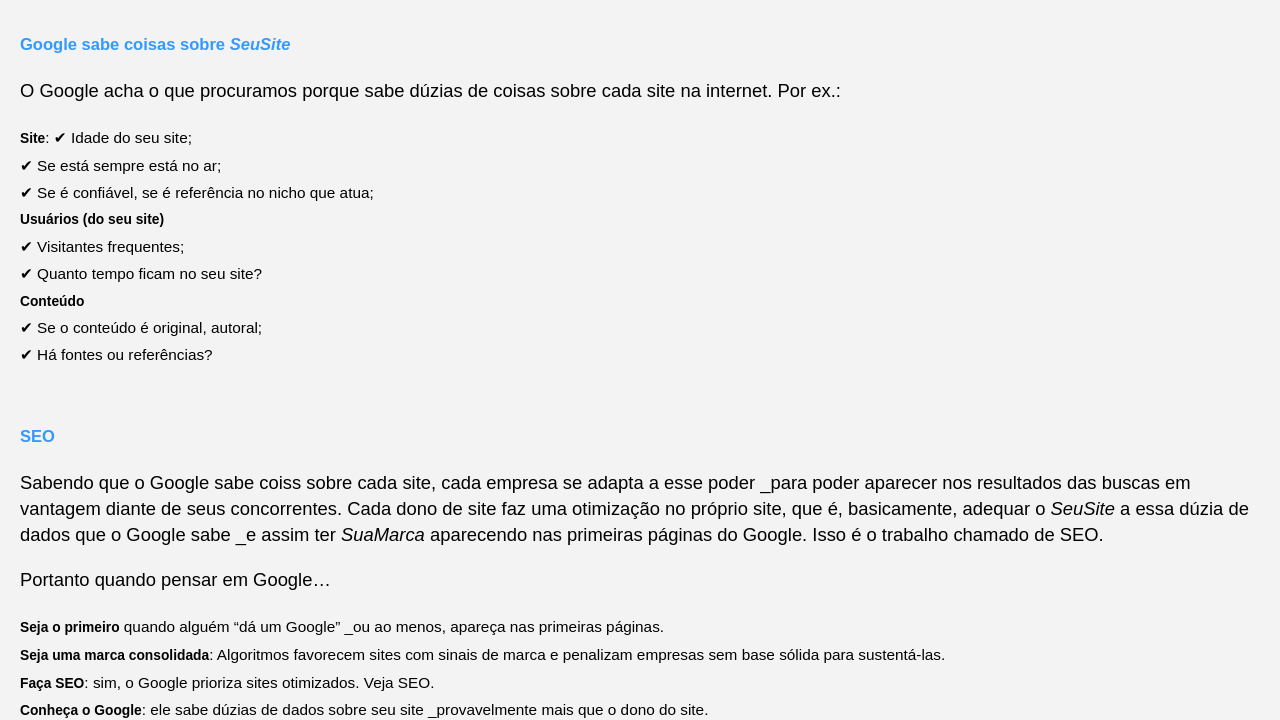
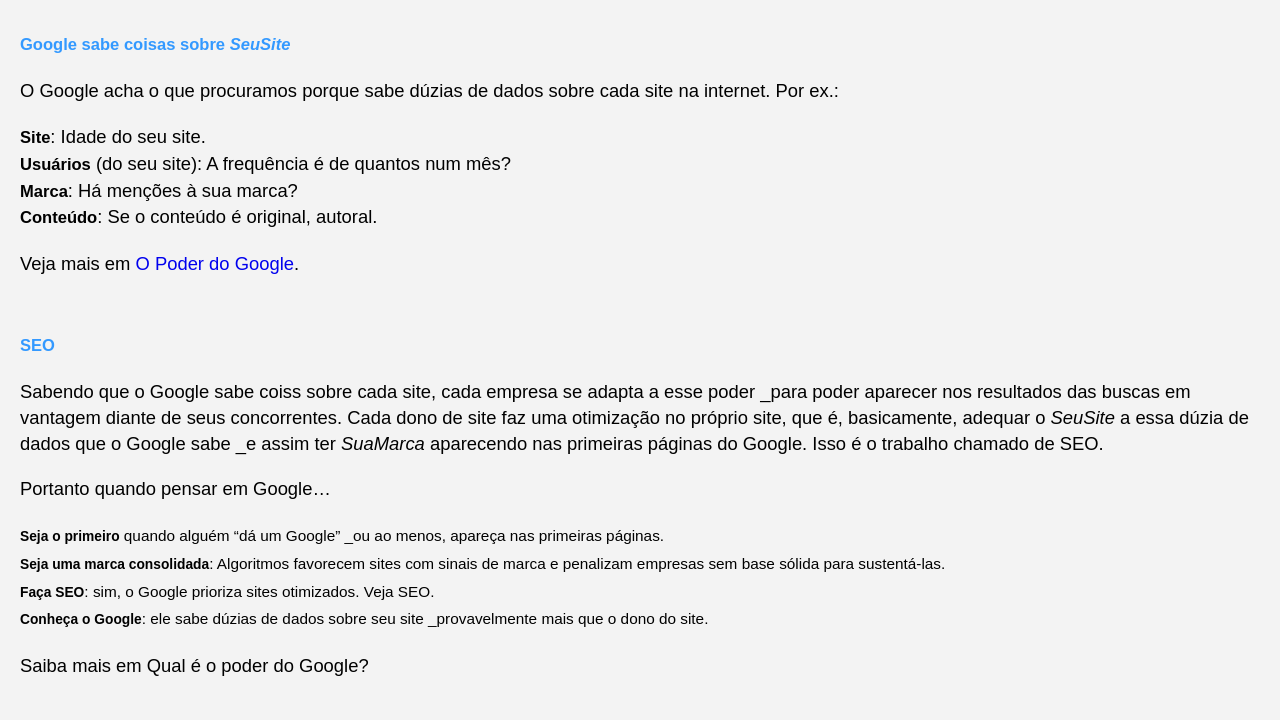
Before and after one commit to Joesynth/joesynth.github.io, a Jekyll site: the page built from _posts/2021-01-03-site-comercial-um-tutorial-essencial.md, in a window 1280 px wide and 900 px high, scrolled down 2002 px, cut to the strip 180-900 px from the top of the window. Built offline with Jekyll 4.4.1, drawn with Linux system fonts in a browser that asks for light colours.

Commit message:
Update 2021-01-03-site-comercial-um-tutorial-essencial.md

```diff
--- a/_posts/2021-01-03-site-comercial-um-tutorial-essencial.md
+++ b/_posts/2021-01-03-site-comercial-um-tutorial-essencial.md
@@ -55,20 +55,15 @@
 
 ###### Google sabe coisas sobre *SeuSite*
 
-O Google acha o que procuramos porque sabe dúzias de coisas sobre cada site na internet. Por ex.:
+O Google acha o que procuramos porque sabe dúzias de dados sobre cada site na internet. Por ex.:
 
-<small>
-**Site**:
-✔ Idade do seu site;
-✔ Se está sempre está no ar;
-✔ Se é confiável, se é referência no nicho que atua;
-**Usuários (do seu site)**
-✔ Visitantes frequentes;
-✔ Quanto tempo ficam no seu site?
-**Conteúdo**
-✔ Se o conteúdo é original, autoral;
-✔ Há fontes ou referências?
-</small>
+**Site**: Idade do seu site.
+**Usuários** (do seu site): A frequência é de quantos num mês?
+**Marca**: Há menções à sua marca?
+**Conteúdo**: Se o conteúdo é original, autoral.
+
+Veja mais em [O Poder do Google](/o-poder-do-google).
+
 
 ###### SEO
 
```
